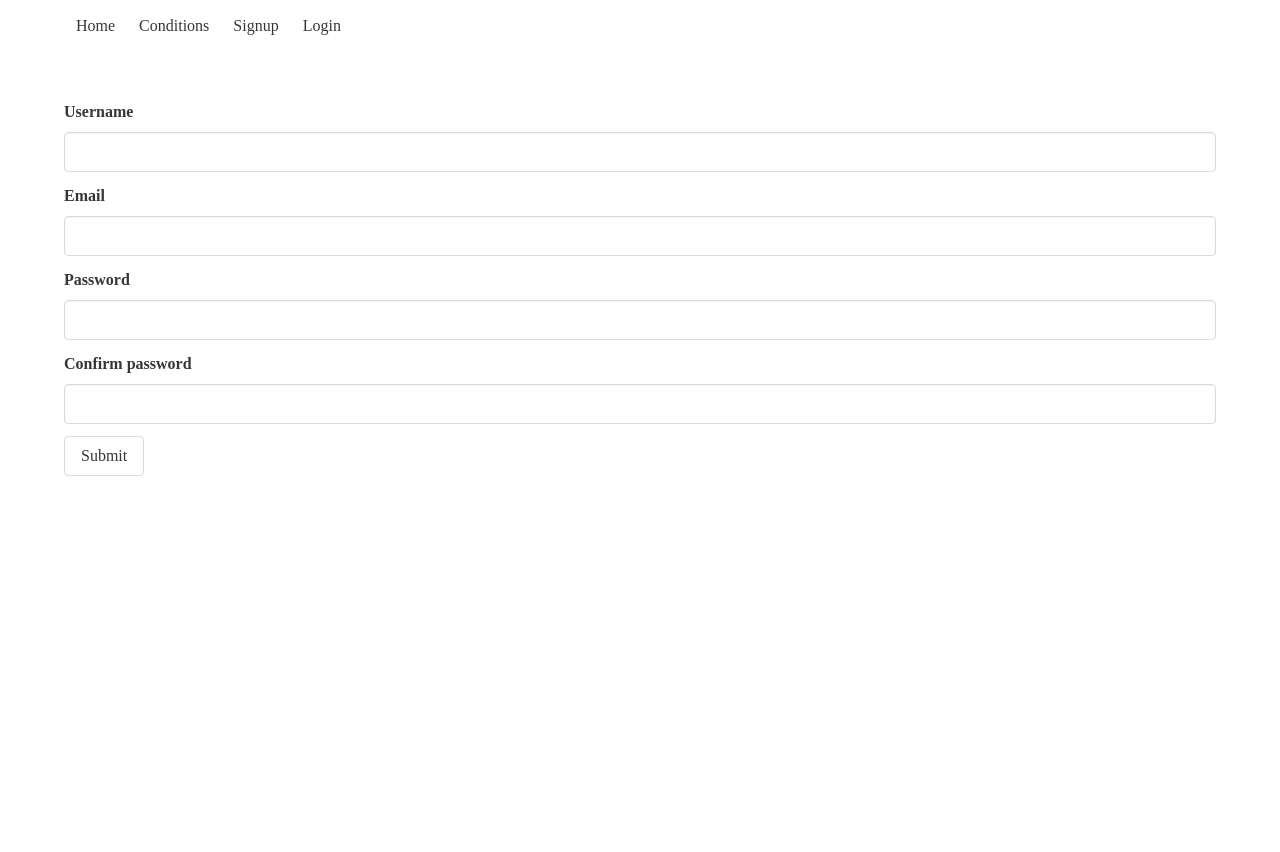
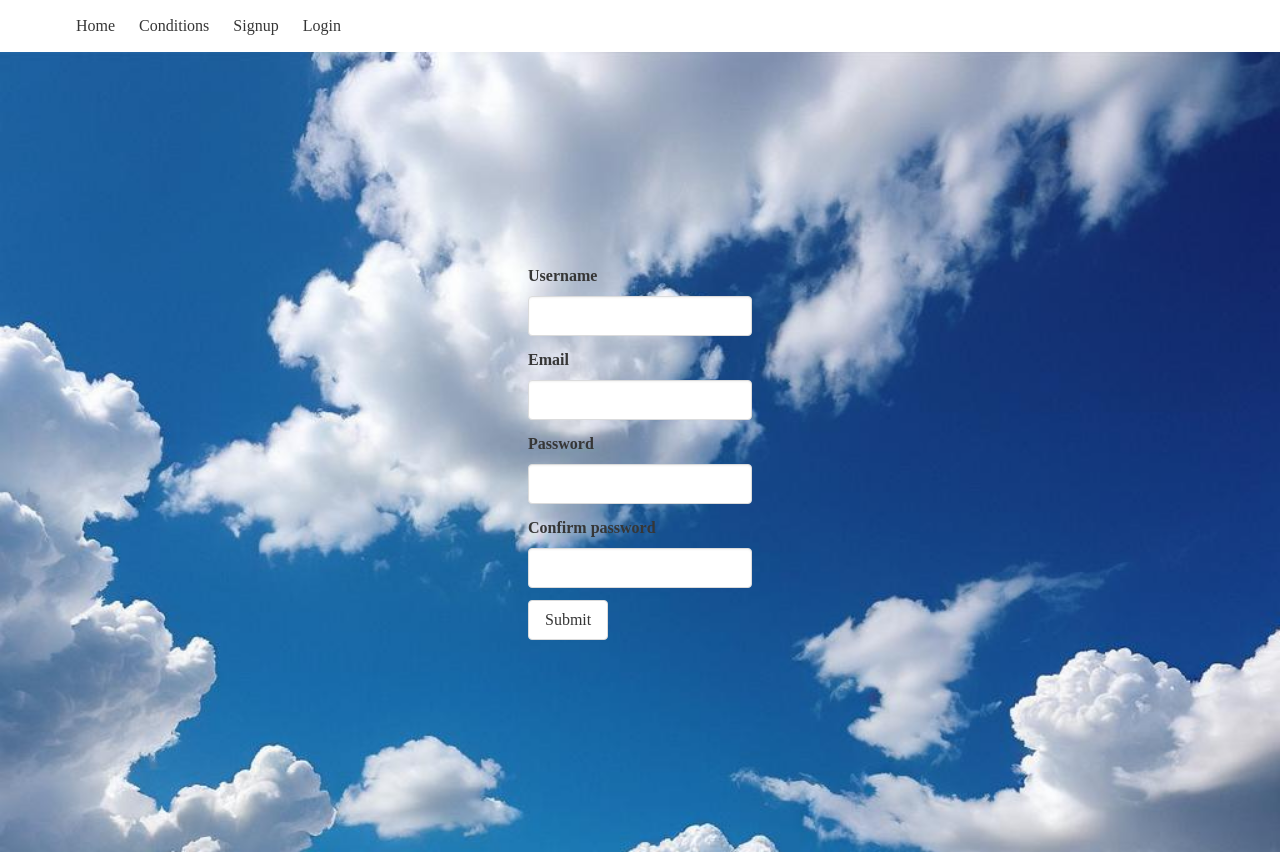
Before and after one commit to evynrose/SEB-Project-4-Frontend, a React (Vite) app: page /signup in a window 1280 px wide. Before the commit the page ends 800 px from the top, so only its background shows below. Built offline with nearby package versions, Linux system fonts and the light colour scheme.

Commit message:
bulma was added to Signpage

```diff
--- a/src/components/Signup.tsx
+++ b/src/components/Signup.tsx
@@ -2,6 +2,7 @@ import { SyntheticEvent, useState } from 'react' // Importing necessary modules
 import axios from 'axios' // Importing Axios for HTTP requests
 import { useNavigate } from 'react-router-dom' // Importing useNavigate hook from React Router
 import { baseUrl } from '../config'
+import clouds from "../assets/clouds.jpeg"
 
 const Signup = () => { // Functional component Signup
 
@@ -46,8 +47,16 @@ const Signup = () => { // Functional component Signup
 
     //Rendering the sign up form
 
-    return <div className="section">
+    return <div style ={{
+        backgroundImage: `url(${clouds})`,
+        backgroundSize: 'cover',
+        minHeight: '100vH',
+        display: 'flex',
+        alignItems: 'center',
+        justifyContent: 'center'
+    }}><div className="section">
         <div className="container">
+
             <form onSubmit={handleSubmit}>
                 <div className="field">
                     <label className="label">Username</label>
@@ -105,6 +114,7 @@ const Signup = () => { // Functional component Signup
             </form>
         </div>
     </div>
+    </div>
 }
 
 export default Signup
```
